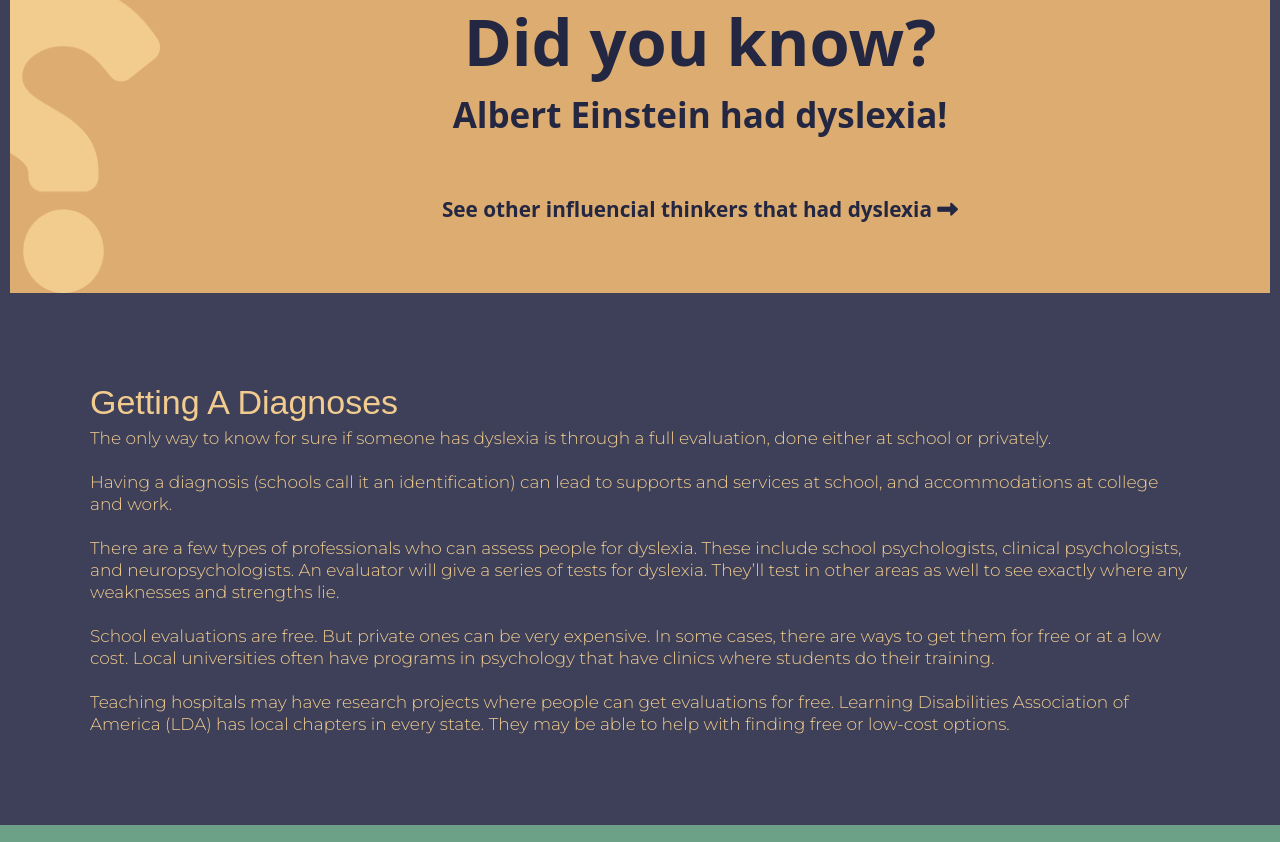
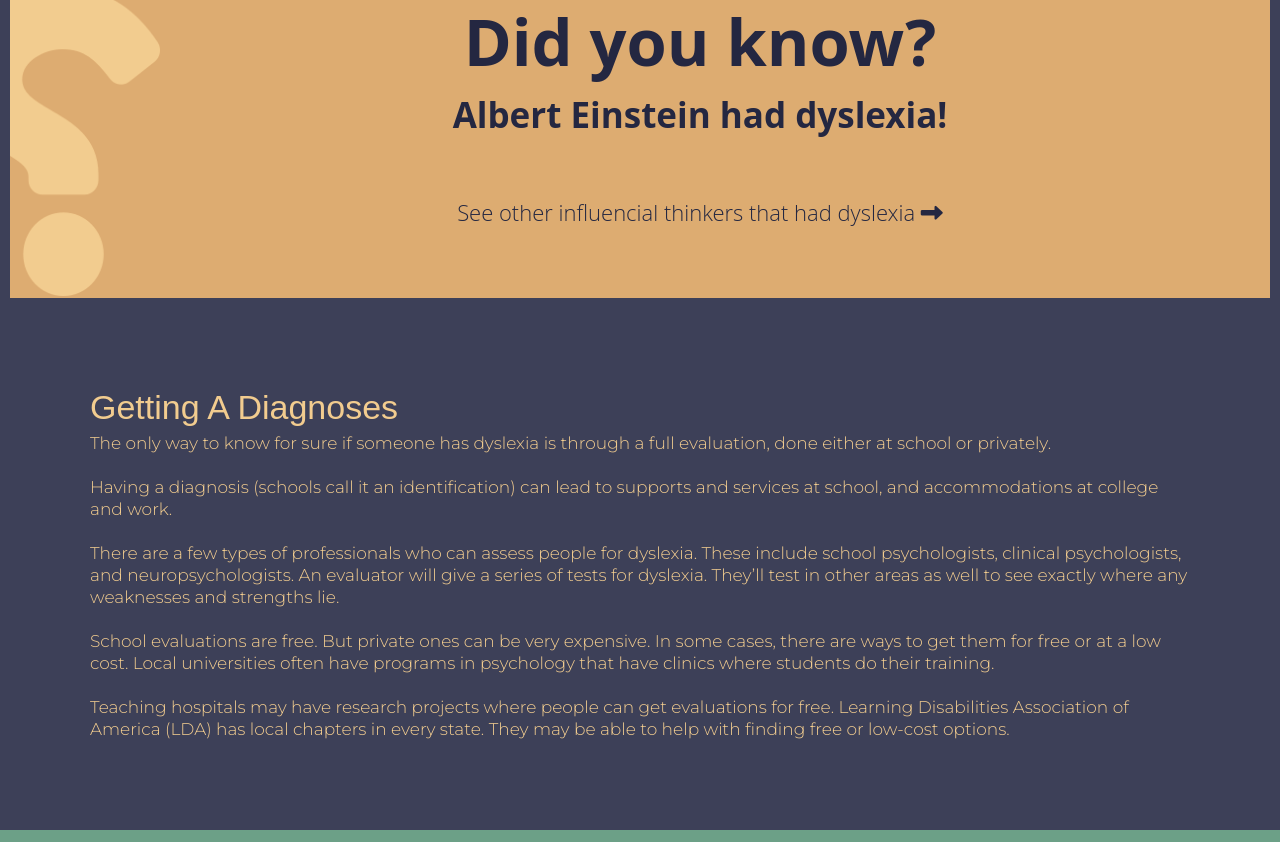
Before and after one commit to CeciFralick/WEB2_Final, a website: page deploy/index.html in a window 1280 px wide. Shown: the part 4112-4954 px from the top of the page. Drawn offline with nearby package versions, Linux system fonts and the light colour scheme.

Commit message:
week9part5

```diff
--- a/dev/scss/layout/_footer.scss
+++ b/dev/scss/layout/_footer.scss
@@ -11,6 +11,7 @@ footer {
         display: grid;
         grid-area: footer;
         color: $mustard;
+        font-size: 12px;
 
         #op1,
         #op2 {
@@ -107,6 +108,7 @@ footer {
         @include md {
             display: grid;
             text-align: center;
+            font-size: 16px;
             grid-template-columns: repeat(4, 1fr);
             grid-template-rows: 100px auto;
             grid-template-areas: "me si"
@@ -183,6 +185,7 @@ footer {
         @include lg {
             display: grid;
             text-align: center;
+            font-size: 18px;
             grid-template-columns: repeat(4, 1fr);
             grid-template-rows: 100px auto;
             grid-template-areas: "me si"
--- a/dev/scss/sections/_diduknow.scss
+++ b/dev/scss/sections/_diduknow.scss
@@ -11,6 +11,11 @@
     background-color: $mustard;
     margin: 10px;
     padding: 20px;
+    h5{
+        font-size: 13px;
+        text-align: center;
+        font-weight: 100;
+    }
 
 
     #duk {
@@ -27,6 +32,12 @@
         @include md {
             font-size: 20px;
             padding-left: 100px;
+
+            h5{
+                font-size: 17px;
+                text-align: center;
+                font-weight: 100;
+            }
         }
 
         @include lg {
@@ -36,10 +47,14 @@
                 font-size: 65px;
                 text-align: center;
             }
-
             h3{
                 font-size: 35px;
                 text-align: center;
+            }
+            h5{
+                font-size: 22px;
+                text-align: center;
+                font-weight: 100;
             }
         }
     }
```
Also changed, not shown: deploy/css/styles.css.
